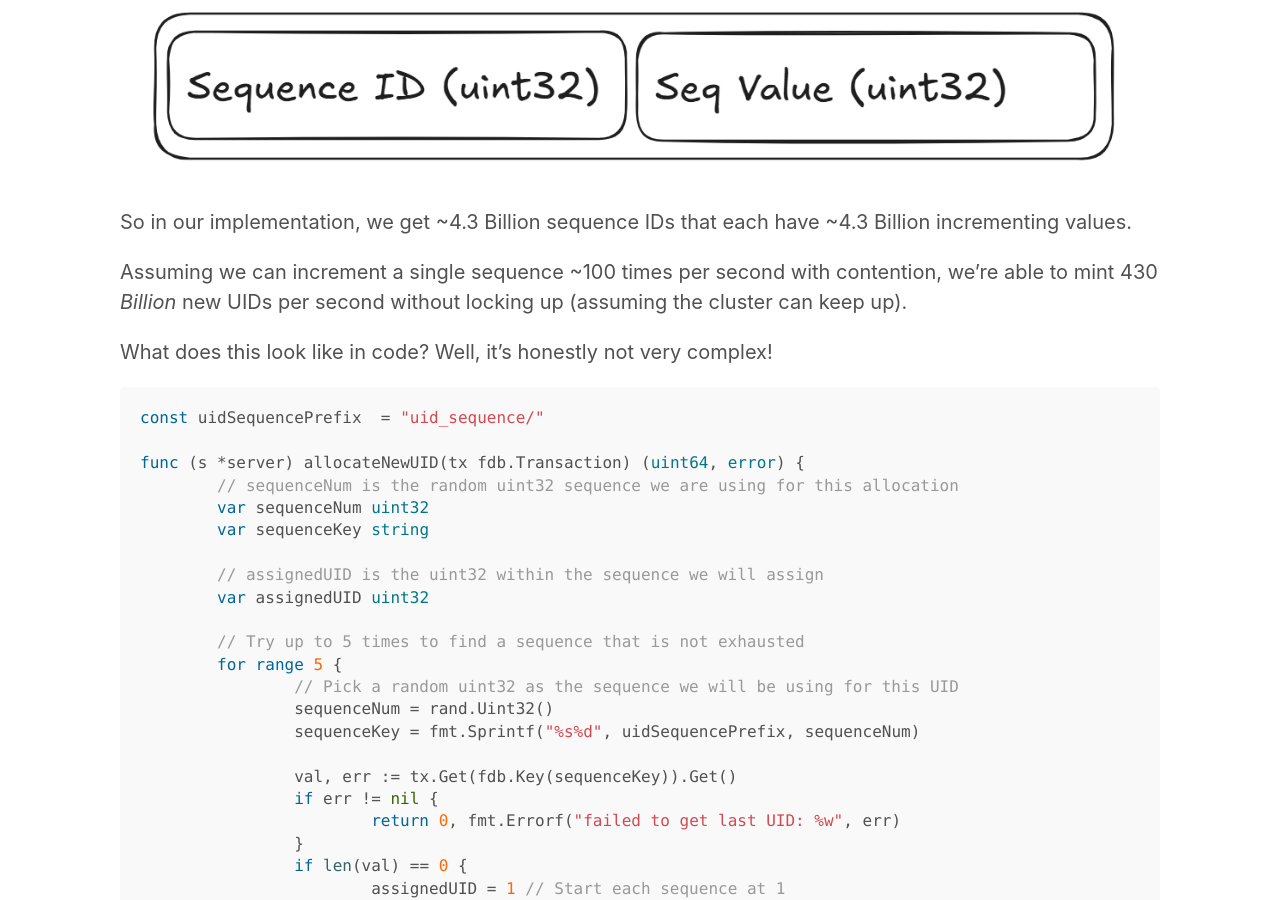
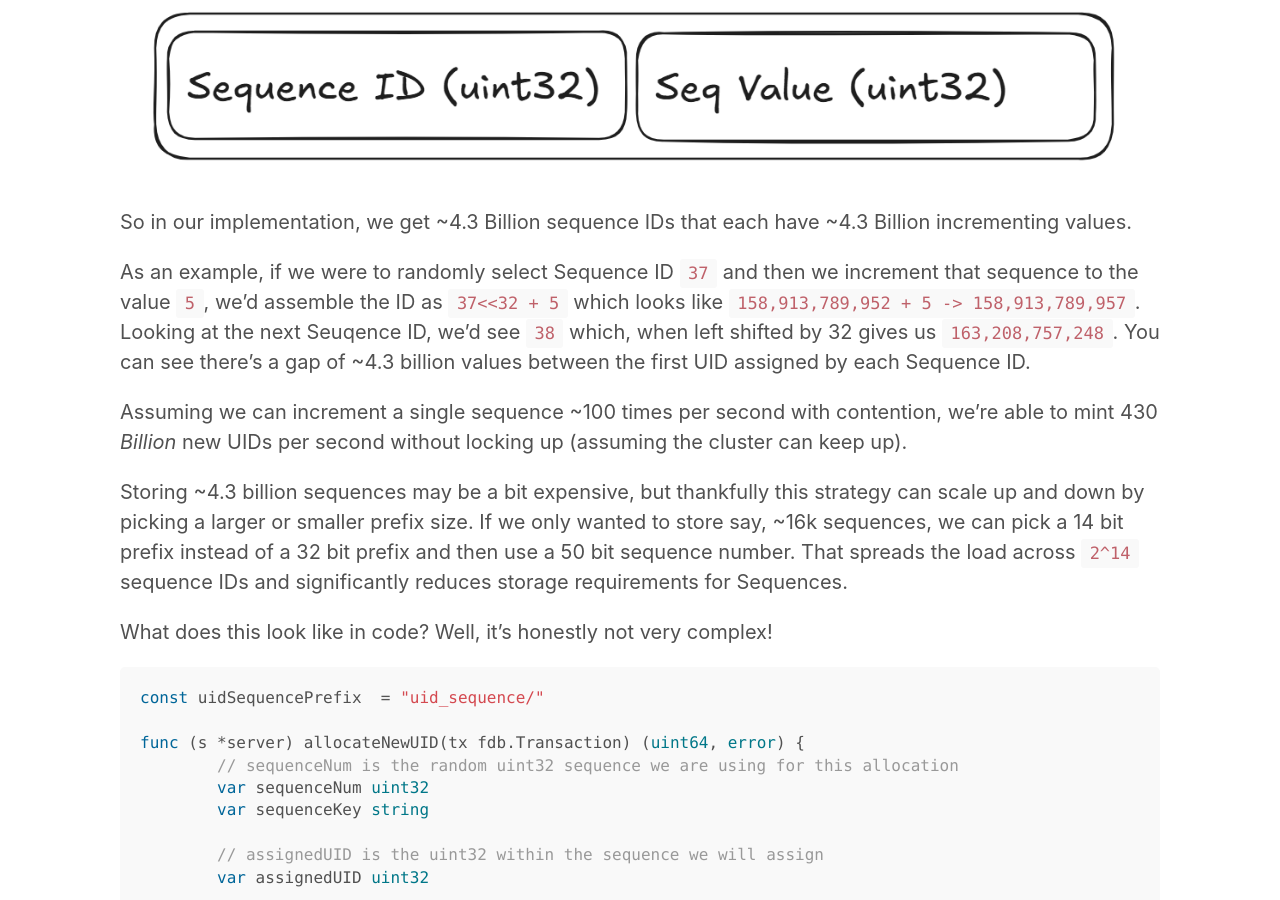
Before and after one commit to jazware/jazco-dev, a Jekyll site: the page built from _posts/2025-09-26-interning.md, in a window 1280 px wide and 900 px high, scrolled down 5265 px. Built offline with Jekyll 4.4.1, drawn with Linux system fonts in a browser that asks for light colours.

Commit message:
Add example and scaling

```diff
--- a/_posts/2025-09-26-interning.md
+++ b/_posts/2025-09-26-interning.md
@@ -111,7 +111,11 @@ Since we're constructing our UIDs as a `uint64`, we can split the full UID into
 
 So in our implementation, we get ~4.3 Billion sequence IDs that each have ~4.3 Billion incrementing values.
 
+As an example, if we were to randomly select Sequence ID `37` and then we increment that sequence to the value `5`, we'd assemble the ID as `37<<32 + 5` which looks like `158,913,789,952 + 5 -> 158,913,789,957`. Looking at the next Seuqence ID, we'd see `38` which, when left shifted by 32 gives us `163,208,757,248`. You can see there's a gap of ~4.3 billion values between the first UID assigned by each Sequence ID.
+
 Assuming we can increment a single sequence ~100 times per second with contention, we're able to mint 430 _Billion_ new UIDs per second without locking up (assuming the cluster can keep up).
+
+Storing ~4.3 billion sequences may be a bit expensive, but thankfully this strategy can scale up and down by picking a larger or smaller prefix size. If we only wanted to store say, ~16k sequences, we can pick a 14 bit prefix instead of a 32 bit prefix and then use a 50 bit sequence number. That spreads the load across `2^14` sequence IDs and significantly reduces storage requirements for Sequences.
 
 What does this look like in code? Well, it's honestly not very complex!
 
```
